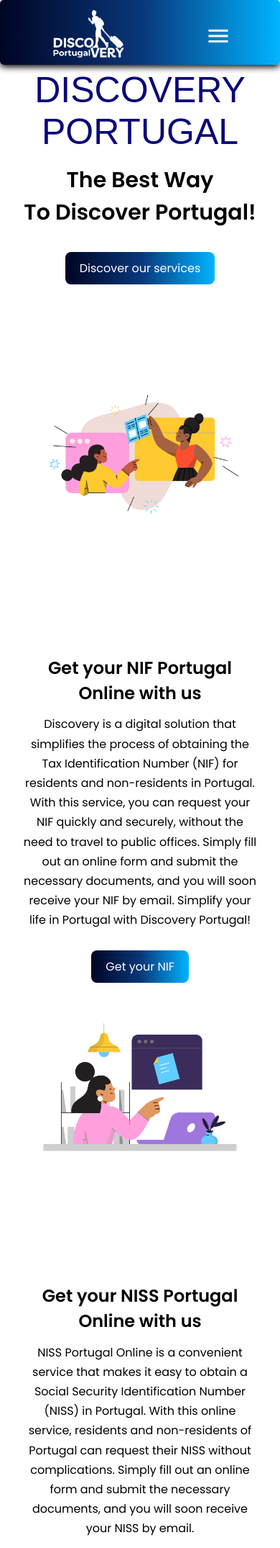
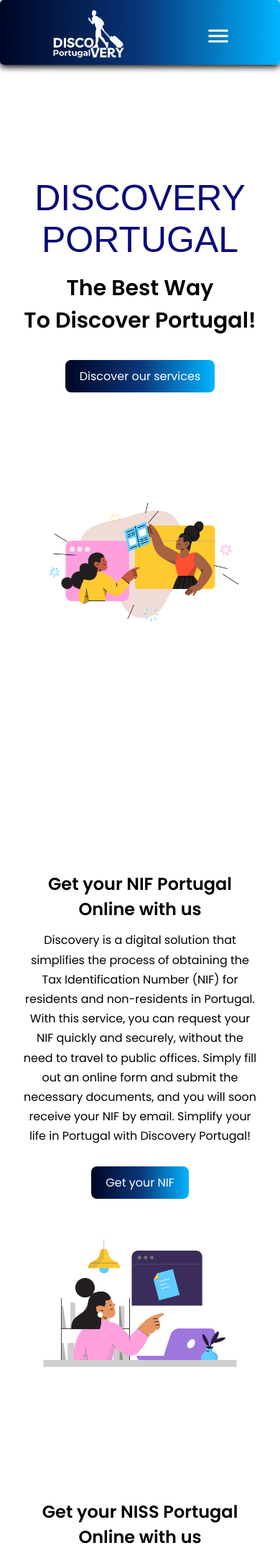
Before and after one commit to MRA-Web/dscovery-portugal, a PHP site: page /en.html in a window 390 px wide; the page is wider, and only the part inside the window is pictured. Shown: the top 2150 px of that part at 72% size. Run offline with PHP 8.4, Linux system fonts and the light colour scheme.

Commit message:
upload style body

```diff
--- a/site/style.css
+++ b/site/style.css
@@ -13,14 +13,13 @@ header{
     width: 100%;
     position: fixed;
     border-radius: 5px;
+
 }
 body{
     background-color: #ffffffc5 !important;
-
 }
 section{
     padding: 5px 10%;
-
 }
 .site{
     display: flex;
@@ -386,7 +385,7 @@ section{
 
 }
 .hr-niss{
-    width: 205%;
+    width: 100%;
     margin-top: 5px; /* 20 pixels de margem superior */
     margin-bottom: 5px; /* 20 pixels de margem inferior */
 
@@ -416,6 +415,7 @@ margin: 0.5rem 0 1.5rem;
 @media(max-width:1050px){
     section{
      padding: 50px 8%;
+     margin-top: 150px;
     }
     .home{
      grid-template-columns: 1fr;
@@ -430,7 +430,10 @@ margin: 0.5rem 0 1.5rem;
      order: 2;
     }
     .niss{
-     grid-template-columns: 1fr;
+     /* grid-template-columns: 1fr; */
+     display: flex;
+     flex-direction: column;
+
      text-align: center;
      margin-top: 20px;
     }
```
